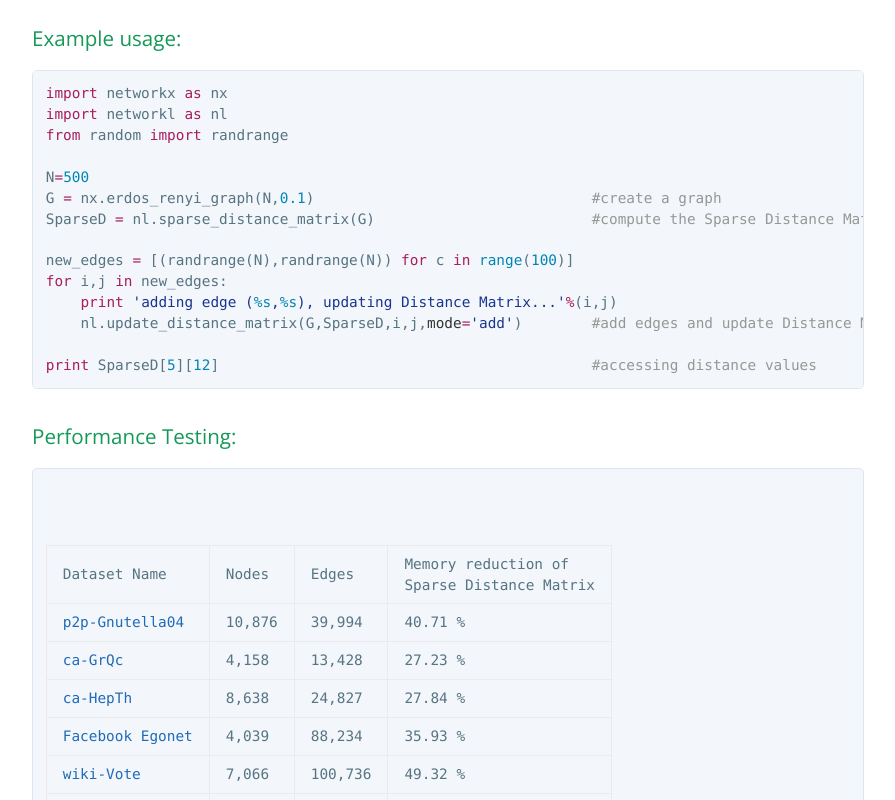
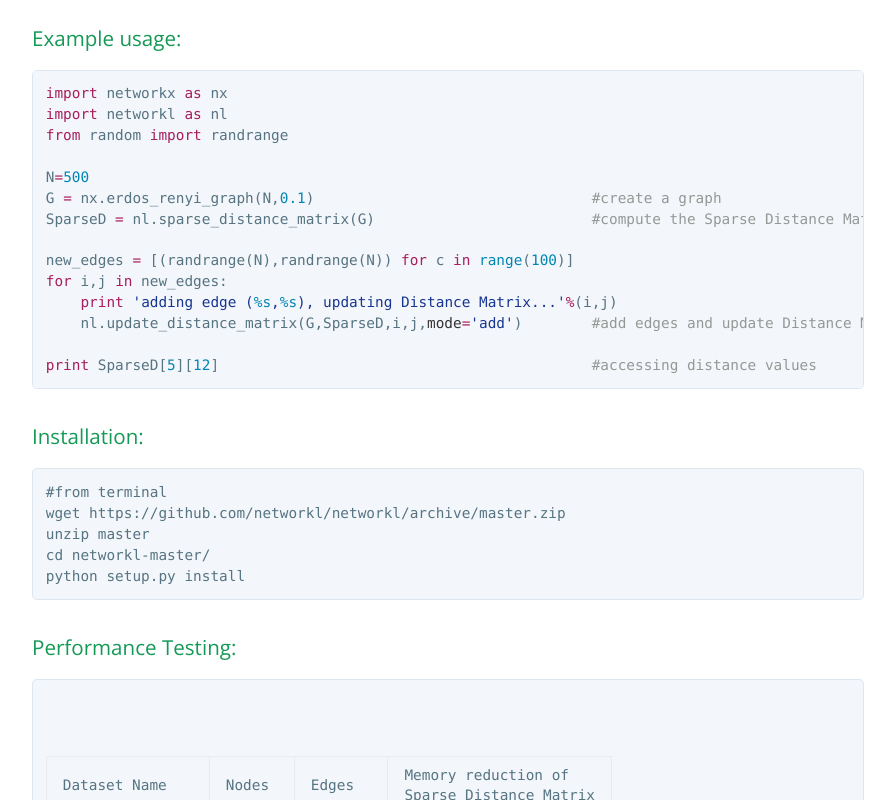
Before and after one commit to networkl/networkl.github.io, a plain HTML site: page index.html in a window 1280 px wide. Shown: the part 696-1496 px from the top of the page, without its empty margins (192-1087 px from the left). Drawn offline with nearby package versions, Linux system fonts and the light colour scheme.

Commit message:
update all

```diff
--- a/index.html
+++ b/index.html
@@ -27,7 +27,7 @@ carry out network analysis of large time-varying networks on user-level workstat
 
 <p>NetworkL reduces the memory load of Distance Matrix up to 50% and perform re-computation of shortest paths in centiseconds. For this reason it is particularly suitable for the analysis of (L)ongitudinal network data-sets.</p>
 
-<p>NetworkL is experimental you are free to improve it and contribute on the <a href="https://github.com/networkl/networkl">github</a> project page</p>
+<p>NetworkL is experimental you are free to improve it and contribute on the <a href="https://github.com/networkl/networkl">github</a> project page.</p>
 
 <h3>Example usage:</h3>
 <div class="highlight highlight-python"><pre>
@@ -46,7 +46,18 @@ new_edges <span class="pl-k">=</span> [(randrange(N),randrange(N)) <span class="
 
 <span class="pl-k">print</span> SparseD[<span class="pl-c1">5</span>][<span class="pl-c1">12</span>]                                           <span class="pl-c">#accessing distance values</span></pre></div>
 
-	     <h3>Performance Testing:</h3>
+
+<h3>Installation:</h3>
+<div class="highlight highlight-python"><pre>
+#from terminal
+wget https://github.com/networkl/networkl/archive/master.zip
+unzip master
+cd networkl-master/
+python setup.py install
+</pre></div>
+
+
+<h3>Performance Testing:</h3>
 			<div class="highlight highlight-python"><pre>
 			<table>
 				<tr>
```
